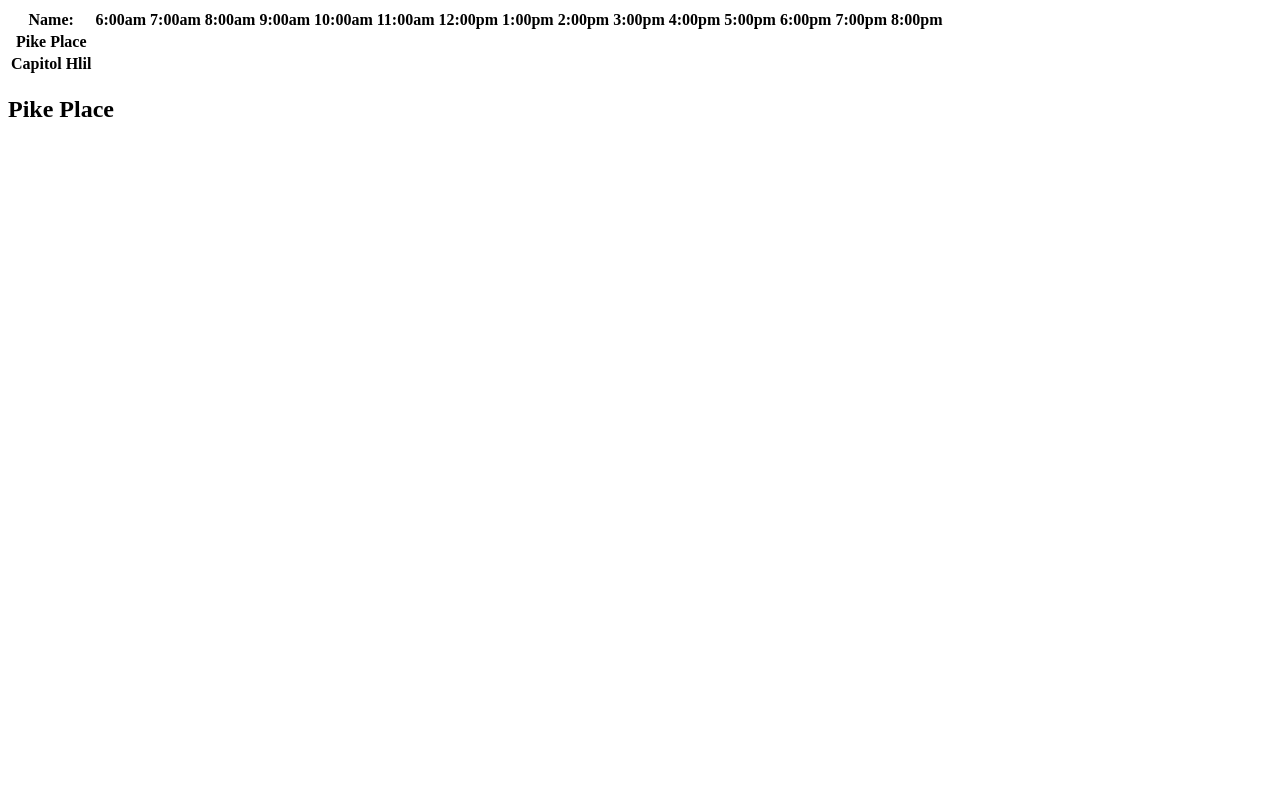
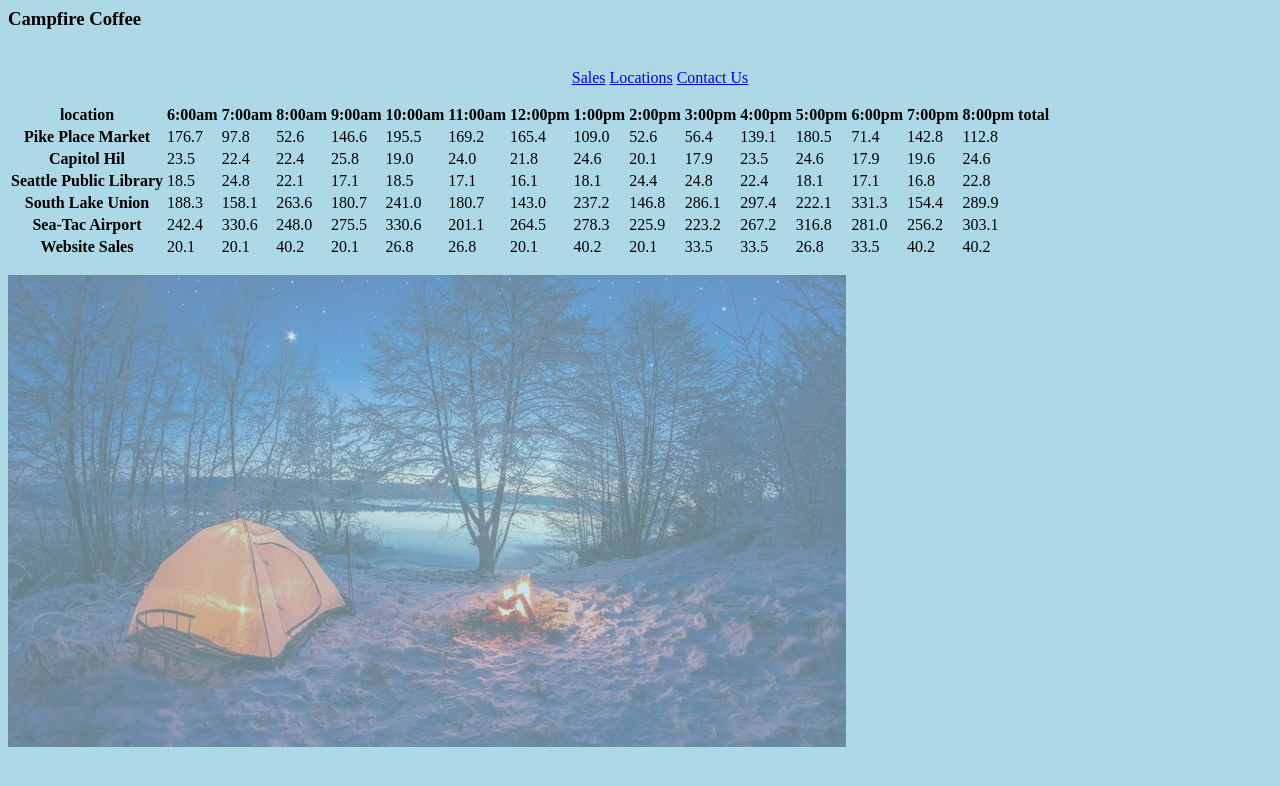
Before and after one commit to sgruse/campfire_coffee, a plain HTML site: page index.html in a window 1280 px wide. Drawn offline with Linux system fonts and the light colour scheme.

Commit message:
Have my tables working and have began to create CSS

```diff
--- a/css/style.css
+++ b/css/style.css
@@ -1,49 +1,42 @@
-/* This will be my CSS fire
 
+body {
+  background-color: lightblue;
+}
 
-// TUESDAY REFACTOR
-var timeHr = ['6:00am', '7:00am', '8:00am', '9:00am', '10:00am', '11:00am', '12:00pm', '1:00pm', '2:00pm', '3:00pm', '4:00pm', '5:00pm', '6:00pm', '7:00pm', '8:00pm'];
+img {
+    opacity: 0.4;
+    size: 2px;
+    text-align: center;
 
-var pikeEl = document.createElement('h2');
-pikeEl.textContent = 'Pike Place';
-document.body.appendChild(pikeEl);
-// Pike Place
-for (var j = 0; j < timeHr.length; j++) {
- var pikePlace = {
-   name: 'Pike Place',
-   minHr: 14,
-   maxHr: 55,
-   avgCups: 1.2,
-   pounds: 3.7,
-   hourlyCust: [],
-   hourlyCups: [],
-   cupsBeansLbs: [],
-   totalBeans: [],
-   go: [],
+}
 
-   hourlyCustomers: function() {
-      for (var i = 0; i < timeHr.length; i++){
-         this.hourlyCust[i] = (Math.floor((Math.random() * (this.maxHr - this.minHr + 1)) + this.minHr));
-         console.log(this.hourlyCust[i] + ' customers this hour.');
-     }
-  },
-   generateHourlyCups: function() {
-      for (var i = 0; i < timeHr.length; i++) {
-        this.hourlyCups[i] = Math.floor(this.avgCups * this.hourlyCust[i]);
-        //console.log(this.hourlyCups[i] + ' cups needed per hour');
-        this.cupsBeansLbs[i] = (this.hourlyCups[i] / 20);
-        //console.log(this.cupsBeansLbs[i] + ' pounds for cups');
-        this.go[i] = this.hourlyCust[i] * this.pounds;
-        //console.log(this.go[i] + ' pounds needed to-go');
-        //console.log(this.cupsBeansLbs[i] + ' Lbs of customer')
-        this.totalBeans[i] = this.go[i] + this.cupsBeansLbs[i];
-        //console.log(this.totalBeans[i] + ' total');
-      }
-      var dotEl = document.createElement('li');
-      dotEl.textContent = timeHr[j] + ': ' + Math.round(this.totalBeans[j]) + ' lbs   ' + ' [' + this.hourlyCust[j] + ' customers, ' + this.hourlyCups[j] + ' cups, ' + ' (' + this.cupsBeansLbs[j] + ' lbs), ' + Math.round(this.go[j]) + ' lbs to-go' + ']';
-      document.body.appendChild(dotEl);
-    }
-  }
-   pikePlace.hourlyCustomers();
-   pikePlace.generateHourlyCups();
- }
+.introduction {
+  color: green;
+}
+
+.navbar {
+  padding-top: 20px;
+  text-align: center;
+}
+
+.top_links {
+  display: inline;
+}
+
+.menu {
+  width: 100%;
+  background-color: lightblue;
+}
+
+.header_list {
+  width: 100%;
+}
+
+.fields {
+
+}
+
+#.navbar ul li a:hover {
+	color: #000;
+	background-color: #fff;
+	}
--- a/index.html
+++ b/index.html
@@ -1,17 +1,26 @@
 <html>
   <head>
-    <title>
+    <title>Campfire Coffee
     </title>
+    <link rel="stylesheet" type="text/css" href="css/style.css">
   </head>
   <body>
+    <headers>
+      <h3 class="name">Campfire Coffee</h3>
+  </headers>
+
+    <div class="menu">
+      <ol class="navbar">
+        <li class="top_links"><a href="http://www.soundcloud.com">Sales</a></li>
+        <li class="top_links"><a href="http://www.soundcloud.com">Locations</a></li>
+        <li class="top_links"><a href="http://www.soundcloud.com">Contact Us</a></li>
+      </ol>
+    </div>
     <p></p>
-        <section id='kiosk-data'></section>
-
-
-        <table id='tableOne'>
-
-        </table>
-
+        <section id='table'></section>
+        <p>
+        <img src="img/cc tent site.jpg"/>
+       </p>
 
 
         <script src="js/app.js"></script>
--- a/js/app.js
+++ b/js/app.js
@@ -1,13 +1,13 @@
 // TUESDAY REFACTOR
 var timeHr = ['6:00am', '7:00am', '8:00am', '9:00am', '10:00am', '11:00am', '12:00pm', '1:00pm', '2:00pm', '3:00pm', '4:00pm', '5:00pm', '6:00pm', '7:00pm', '8:00pm'];
 
-var pikeEl = document.createElement('h2');
-pikeEl.textContent = 'Pike Place';
-document.body.appendChild(pikeEl);
-// Pike Place
+// var pikeEl = document.createElement('h2');
+// pikeEl.textContent = 'Pike Place';
+// document.body.appendChild(pikeEl);
+// // Pike Place
 
  function Store(name, minHr, maxHr, avgCups, pounds) {
-   this.name = name;
+   this.loc = name;
    this.minHr = minHr;
    this.maxHr = maxHr;
    this.avgCups = avgCups;
@@ -17,14 +17,16 @@ document.body.appendChild(pikeEl);
    this.cupsBeansLbs = [];
    this.totalBeans = [];
    this.go = [];
-
+   this.combined = 0;
    this.hourlyCustomers = function() {
       for (var i = 0; i < timeHr.length; i++){
          this.hourlyCust[i] = (Math.floor((Math.random() * (this.maxHr - this.minHr + 1)) + this.minHr));
          console.log(this.hourlyCust[i] + ' customers this hour.');
      }
   };
+
    this.generateHourlyCups = function() {
+     this.hourlyCustomers();
       for (var i = 0; i < timeHr.length; i++) {
         this.hourlyCups[i] = Math.floor(this.avgCups * this.hourlyCust[i]);
         //console.log(this.hourlyCups[i] + ' cups needed per hour');
@@ -36,54 +38,60 @@ document.body.appendChild(pikeEl);
         this.totalBeans[i] = this.go[i] + this.cupsBeansLbs[i];
         //console.log(this.totalBeans[i] + ' total');
       }
-    }
+  };
+    this.totalTotals = function() {
+      for ( var i = 0; i < timeHr.length; i++) {
+        this.combined += this.totalBeans[i];
+        }
+    }                                            //TOAL BEANS FOR GRAPH
+
   }
-  //  pikePlace.hourlyCustomers();
-  //  pikePlace.generateHourlyCups();
-  var pike = new Store('Pike Place', 14, 55, 1.2, 3.7);
+  var pike = new Store('Pike Place Market', 14, 55, 1.2, 3.7);
   var hill = new Store('Capitol Hil', 32, 48, 3.2, 0.4);
   var library = new Store('Seattle Public Library', 49, 75, 2.6, 0.2);
   var lake = new Store('South Lake Union', 35, 88, 1.3, 3.7);
   var air = new Store('Sea-Tac Airport', 68, 124, 1.1, 2.7);
   var site = new Store('Website Sales', 3, 6, 0, 6.7);
 
-  //
+  pike.generateHourlyCups();
+  hill.generateHourlyCups();
+  library.generateHourlyCups();
+  lake.generateHourlyCups();
+  air.generateHourlyCups();
+  site.generateHourlyCups();
+
   var createTable = function() {
-    var tableBody = document.getElementById('tableOne');
-    var rowOne = document.createElement('tr');
-    var cellOne = document.createElement('th');
-    cellOne.textContent = 'Name:';
-    rowOne.appendChild(cellOne);
-    tableBody.appendChild(rowOne);
+    var section = document.getElementById('table');
+    var table = document.createElement('table');
+    var times = ['location', '6:00am', '7:00am', '8:00am', '9:00am', '10:00am', '11:00am', '12:00pm', '1:00pm', '2:00pm', '3:00pm', '4:00pm', '5:00pm', '6:00pm', '7:00pm', '8:00pm', 'total']
+    var row1 = document.createElement('tr');
+    // CREATE TIMES
+    for (var i = 0; i < times.length; i++) {
+      var tableHead = document.createElement('th');
+      tableHead.textContent = times[i];
+      row1.appendChild(tableHead);
+    }
+    table.appendChild(row1);
 
-    var rowThree = document.createElement('tr');
-    var cellThree = document.createElement('th');
-    cellThree.textContent = 'Pike Place';
-    rowThree.appendChild(cellThree);
-    tableBody.appendChild(rowThree);
+    // CREATE LOCATION
+    var places = [pike, hill, library, lake, air, site];
+    for (var m = 0; m < places.length; m++) {
+      var row2 = document.createElement('tr');
+      var pl = document.createElement('th');
+      pl.textContent = places[m].loc;
+      row2.appendChild(pl);
 
-    var rowFour = document.createElement('tr');
-    var cellFour = document.createElement('th');
-    cellFour.textContent = 'Capitol Hlil';
-    rowFour.appendChild(cellFour);
-    tableBody.appendChild(rowFour);
+      // CREATES TOTAL BEANS PER HOUR
+      for (var p = 0; p < timeHr.length; p++) {
+        var allTotals = document.createElement('td');
+        allTotals.textContent = places[m].totalBeans[p].toFixed(1);
+        console.log('hey');
+        row2.appendChild(allTotals);
+      }
+      table.appendChild(row2);
+    }
+    // table.appendChild(row3);
+    section.appendChild(table);
+}
 
-
-    for (var i = 0; i < timeHr.length; i++) {
-      var cell = document.createElement('th');
-      cell.textContent = timeHr[i];
-      rowOne.appendChild(cell);
-    }
-
-    for (var i = 0; i < timeHr.length; i++ ) {
-      var cellBeans = document.createElement('th');
-      cellBeans.textContent = this.totalBeans;
-      var rowTwo = document.createElement('th');
-      rowTwo.appendChild(cellBeans);
-    }
-  }
 createTable();
-
- // var dotEl = document.createElement('li');
- // dotEl.textContent = timeHr[j] + ': ' + Math.round(this.totalBeans[j]) + ' lbs   ' + ' [' + this.hourlyCust[j] + ' customers, ' + this.hourlyCups[j] + ' cups, ' + ' (' + this.cupsBeansLbs[j] + ' lbs), ' + Math.round(this.go[j]) + ' lbs to-go' + ']';
- // document.body.appendChild(dotEl);
```
Also changed, not shown: img/CC beach photo.jpg (added), img/CC family.jpg (added), img/CC pot on grill.jpg (added), img/CC tent site.jpg (added).
